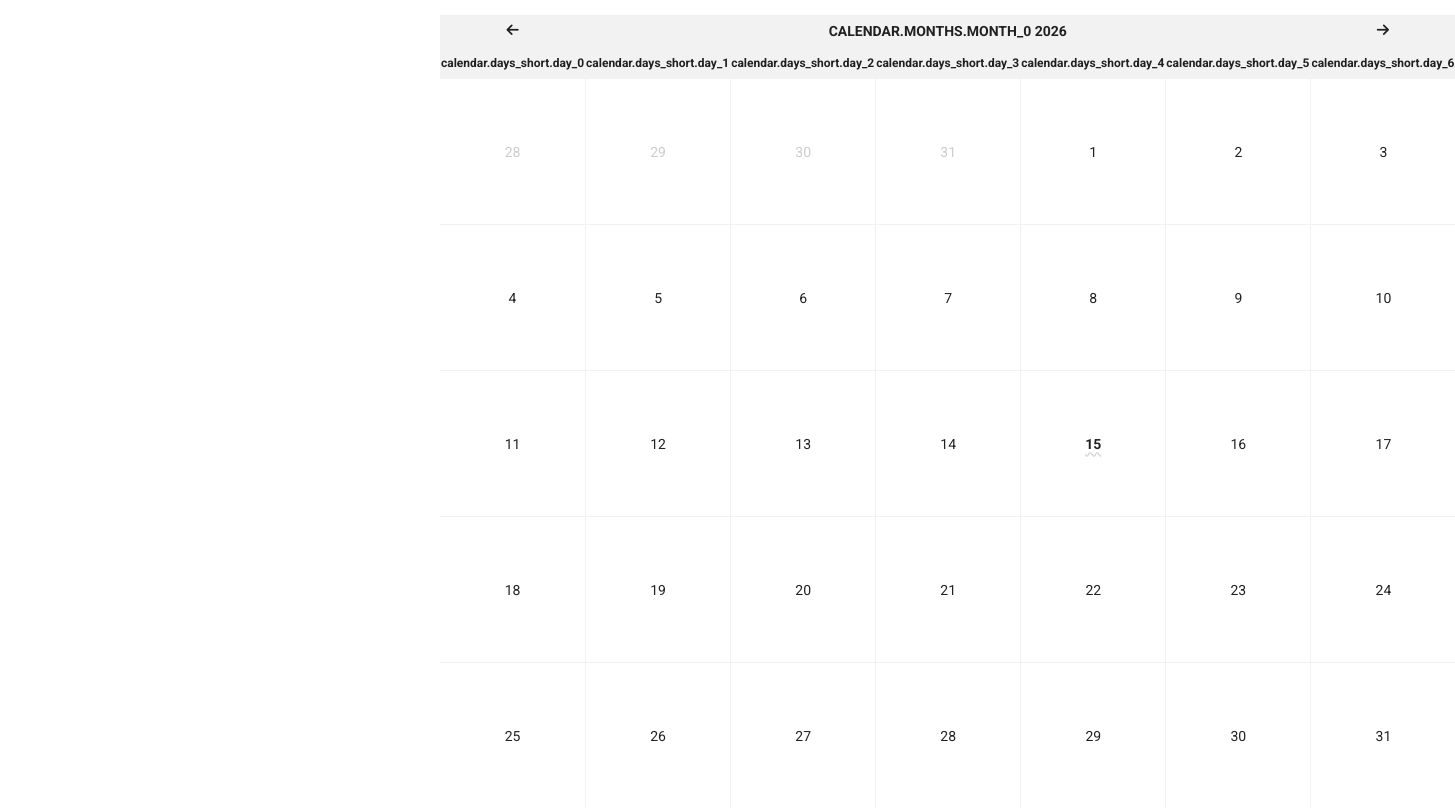
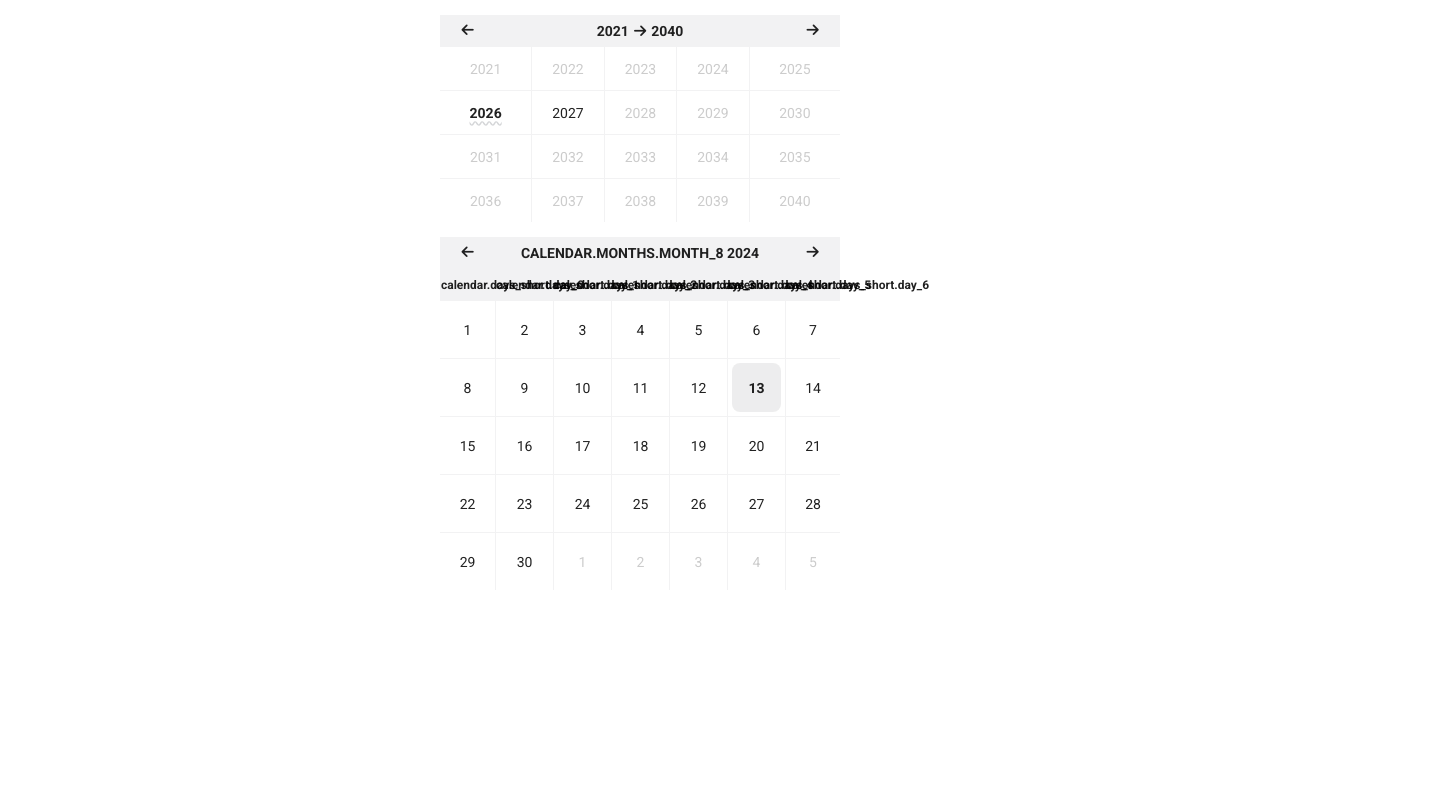
Before and after one commit to sanchezand/react-frontier, a React (Create React App) app: page /calendar in a window 1280 px wide. Shown: the top 810 px of the page, 1455 px wide, since content can reach past the window. Built offline with nearby package versions, Linux system fonts and the light colour scheme; what i18next-resources-to-backend would draw is missing.

Commit message:
Finished calendar

```diff
--- a/src/components/Calendar.tsx
+++ b/src/components/Calendar.tsx
@@ -5,8 +5,14 @@ import Icon from './Icon';
 import style from '../style/calendar.module.scss';
 import { useLocale } from './useLocale';
 
-type CalendarMode = 'date' | 'datetime';
-const YEAR_SECTION_SIZE = 20;
+type CalendarMode = 'date' | 'datetime' | 'month' | 'year' | 'time';
+const YEAR_SECTION_COLUMNS = 5;
+const YEAR_SECTION_ROWS = 4;
+
+function partition<T>(a: T[], n: number) : T[][]{
+	var array : T[] = [...a];
+	return (array.length ? [array.splice(0, n)].concat(partition(array, n)) : []) as T[][];
+}
 
 interface MonthDay{
 	day: number,
@@ -87,6 +93,18 @@ var Calendar = (props: CalendarProps)=>{
 	var [mode, setMode] = useState<SelectMode>(SelectMode.DAY);
 	var [shownMonth, setShownMonth] = useState<MonthDay>(null);
 
+	var current_mode = useMemo(()=>{
+		if(!props.mode || props.mode==='date'){
+			if([SelectMode.HOUR, SelectMode.MINUTES].indexOf(mode)!==-1) return SelectMode.DAY;
+		}else if(props.mode==='month'){
+			if([SelectMode.DAY, SelectMode.HOUR, SelectMode.MINUTES].indexOf(mode)!==-1) return SelectMode.MONTHS;
+		}else if(props.mode==='year'){
+			return SelectMode.YEARS;
+		}
+
+		return mode;
+	}, [mode, props.mode]);
+
 	var selected_date = useMemo(()=>{
 		if(!props.date) return null;
 		return toMonthDay(props.date);
@@ -104,12 +122,12 @@ var Calendar = (props: CalendarProps)=>{
 	var min_date = useMemo(()=>{
 		if(!props.minDate) return null;
 		return toMonthDay(props.minDate);
-	}, []);
+	}, [props.minDate]);
 
 	var max_date = useMemo(()=>{
 		if(!props.minDate) return null;
 		return toMonthDay(props.maxDate);
-	}, []);
+	}, [props.maxDate]);
 
 	var active_days = useMemo(()=>{
 		if(!props.activeDays) return [];
@@ -182,15 +200,23 @@ var Calendar = (props: CalendarProps)=>{
 	}, [shown_month]);
 
 	var goPrev = ()=>{
-		if(mode===SelectMode.DAY){
+		if(current_mode===SelectMode.DAY){
 			setShownMonth(moveMonthDay(shown_month, 'month', -1));
+		}else if(current_mode===SelectMode.MONTHS){
+			setShownMonth(moveMonthDay(shown_month, 'year', -1));
+		}else if(current_mode===SelectMode.YEARS){
+			shown_month.year = shown_month.year-(shown_month.year%(YEAR_SECTION_COLUMNS*YEAR_SECTION_ROWS));
+			setShownMonth(moveMonthDay(shown_month, 'year', -(YEAR_SECTION_COLUMNS*YEAR_SECTION_ROWS)));
 		}
 	}
 	var goNext = ()=>{
-		if(mode===SelectMode.DAY){
+		if(current_mode===SelectMode.DAY){
 			setShownMonth(moveMonthDay(shown_month, 'month', 1));
-			// console.log(shown_month, moveMonthDay(shown_month, 1));
-			// setShownMonth(moveMonthDay(shown_month, 1));
+		}else if(current_mode===SelectMode.MONTHS){
+			setShownMonth(moveMonthDay(shown_month, 'year', 1));
+		}else if(current_mode===SelectMode.YEARS){
+			shown_month.year = shown_month.year-(shown_month.year%(YEAR_SECTION_COLUMNS*YEAR_SECTION_ROWS));
+			setShownMonth(moveMonthDay(shown_month, 'year', (YEAR_SECTION_COLUMNS*YEAR_SECTION_ROWS)));
 		}
 	}
 
@@ -223,7 +249,7 @@ var Calendar = (props: CalendarProps)=>{
 	}
 
 	var changeMode = ()=>{
-		switch(mode){
+		switch(current_mode){
 			case SelectMode.MONTHS: return setMode(SelectMode.YEARS);
 			case SelectMode.DAY: return setMode(SelectMode.MONTHS);
 			case SelectMode.HOUR: return setMode(SelectMode.DAY);
@@ -238,15 +264,15 @@ var Calendar = (props: CalendarProps)=>{
 			if(!is_same_month){
 				setShownMonth(d);
 			}
-			if(props.mode==='date'){
+			setSelectedDate({
+				...d,
+				hour: null,
+				minute: null,
+				second: null
+			});
+			if(!props.mode || props.mode==='date'){
 				if(props.onSelected) props.onSelected(fromMonthDay(d));
 			}else{
-				setSelectedDate({
-					...d,
-					hour: null,
-					minute: null,
-					second: null
-				});
 				setMode(SelectMode.HOUR);
 			}
 		}
@@ -279,11 +305,51 @@ var Calendar = (props: CalendarProps)=>{
 		}
 	}
 
+	var onSelectedMonth = (month: number, year: number)=>{
+		return ()=>{
+			var md : MonthDay = {
+				month,
+				year,
+				day: 1,
+				hour: 12,
+				minute: 0,
+				second: 0,
+				weekday: 0
+			}
+			if(props.mode==='month'){
+				if(props.onSelected) return props.onSelected(fromMonthDay(md));
+			}else{
+				setMode(SelectMode.DAY);
+				return setShownMonth(md);
+			}
+		}
+	}
+
+	var onSelectedYear = (year: number)=>{
+		return ()=>{
+			var md : MonthDay = {
+				month: 1,
+				year,
+				day: 1,
+				hour: 12,
+				minute: 0,
+				second: 0,
+				weekday: 0,
+			}
+			if(props.mode==='year'){
+				if(props.onSelected) return props.onSelected(fromMonthDay(md));
+			}else{
+				setMode(SelectMode.MONTHS);
+				return setShownMonth(md);
+			}
+		}
+	}
+
 	var MonthDays = useMemo(()=>(
 		current_month.days.map((a,i)=>{
 			return <tr key={`cal-week${current_month.month}-${i}`}>
 				{a.map(d=>{
-					var disabled = d!==null && !isDateAvailable(d);
+					var disabled = d===null || !isDateAvailable(d);
 					var is_same_month = !!d && d.month==current_month.month && d.year==current_month.year;
 
 					return <td
@@ -291,12 +357,12 @@ var Calendar = (props: CalendarProps)=>{
 						key={`cal-day-${d.month}-${d.day}`}
 						data-today={isMonthDay(today, d) || undefined}
 						data-empty={d===null || undefined}
+						data-disabled={disabled || undefined}
 					>
 						<div
 							className={style.date}
 							data-empty={d===null || undefined}
-							data-active={undefined}
-							data-disabled={disabled || undefined}
+							data-active={isMonthDay(d, selected_date) || undefined}
 							data-adjacent={!is_same_month || undefined}
 						>
 							{props.showAdjacentMonths===false && !is_same_month ? null : (
@@ -307,7 +373,8 @@ var Calendar = (props: CalendarProps)=>{
 				})}
 			</tr>
 		})
-	), [current_month, today, props.showAdjacentMonths, props.mode])
+	), [current_month, today, props.showAdjacentMonths, current_mode, props.date, props.minDate, props.maxDate])
+
 	var DayTimes = useMemo(()=>(
 		[0, 5, 9, 13, 17, 21].map(a=>(
 			<tr key={`cal-hr-${a}`}>
@@ -320,7 +387,8 @@ var Calendar = (props: CalendarProps)=>{
 				))}
 			</tr>
 		))
-	), [selectedDate, props.mode]);
+	), [selectedDate, current_mode, props.minDate, props.maxDate]);
+
 	var DayMinutes = useMemo(()=>{
 		if(!selectedDate || selectedDate?.hour===null) return null;
 		var formatted_hour = ('0'+selectedDate.hour).slice(-2);
@@ -328,23 +396,99 @@ var Calendar = (props: CalendarProps)=>{
 			{[0, 20, 30, 40].map(a=>(
 				<tr key={`cal-min-r${a}`}>
 					{Array.from(Array(4).keys()).map(b=>(
-						<td key={`cal-min-${a}${b}`}>
-							<div onClick={onSelectedMinutes(a+(b*5))} className={style.time}>{formatted_hour}:{('0'+(a+(b*5))).slice(-2)}</div>
+						<td key={`cal-min-${a}${b}`} onClick={onSelectedMinutes(a+(b*5))}>
+							<div className={style.time}>{formatted_hour}:{('0'+(a+(b*5))).slice(-2)}</div>
 						</td>
 					))}
 				</tr>
 			))}
 			<tr>
-				<td colSpan={4}>
-					<div className={style.time} onClick={onSelectedMinutes(59)}>
+				<td colSpan={4} onClick={onSelectedMinutes(59)}>
+					<div className={style.time}>
 						{formatted_hour}:59
 					</div>
 				</td>
 			</tr>
 		</>
-	}, [selectedDate, props.mode]);
+	}, [selectedDate, current_mode, props.minDate, props.maxDate]);
 
-	var show_move_buttons = mode===SelectMode.DAY || mode===SelectMode.MONTHS || mode==SelectMode.YEARS;
+	var YearMonths = useMemo(()=>(
+		partition(new Array(12).fill(0), 3).map((a,i)=>(
+			<tr key={`cal-mnth-${i}`}>
+				{a.map((b, s)=>{
+					var showing_month = s+(i*3);
+					var active = true;
+					if(min_date){
+						active = shown_month.year>min_date.year || (shown_month.year==min_date.year && (showing_month+1)>=min_date.month);
+					}
+					if(active && max_date){
+						active = shown_month.year<max_date.year || (shown_month.year==max_date.year && (showing_month+1)<=max_date.month);
+					}
+					return <td
+						key={`cal-mnth-${i}-${s}`}
+						colSpan={2}
+						data-today={(today.month===showing_month+1 && today.year===shown_month.year) || undefined}
+						onClick={active ? onSelectedMonth(showing_month+1, shown_month.year) : null}
+						data-disabled={!active || undefined}
+					>
+						<div
+							className={style.time}
+							data-active={selected_date && selected_date.month===(showing_month+1) && selected_date.year===shown_month.year || undefined}
+						>
+							{t(`calendar.months.month_${showing_month}`)}
+						</div>
+					</td>
+				})}
+			</tr>
+		))
+	), [selectedDate, today, shown_month, props.date, props.minDate, props.maxDate]);
+
+	var YearList = useMemo(()=>{
+		var start_year = (shown_month.year-(shown_month.year%20))+1;
+		return new Array(YEAR_SECTION_ROWS).fill(0).map((a,i)=>(
+			<tr key={`cal-year-${start_year}-${i}`}>
+				{new Array(YEAR_SECTION_COLUMNS).fill(0).map((b, s)=>{
+					var shown_year = start_year+((i*YEAR_SECTION_COLUMNS)+s);
+					var active = true;
+					if(min_date){
+						active = shown_year>=min_date.year;
+					}
+					if(active && max_date){
+						active = shown_year<=max_date.year;
+					}
+					return (
+						<td
+							colSpan={2}
+							key={`cal-year-${start_year}-${i}-${s}`}
+							data-today={today.year===shown_year || undefined}
+							data-disabled={!active || undefined}
+							onClick={onSelectedYear(shown_year)}
+						>
+							<div
+								className={style.time}
+								data-active={selected_date?.year===shown_year || undefined}
+							>
+								{shown_year}
+							</div>
+						</td>
+					)
+				})}
+			</tr>
+		))
+	}, [selectedDate, shown_month, today, props.date, props.minDate, props.maxDate])
+
+
+	var middle_col_span = useMemo(()=>{
+		switch(current_mode){
+			case SelectMode.DAY: return 5;
+			case SelectMode.HOUR: return 4;
+			case SelectMode.MINUTES: return 4;
+			case SelectMode.MONTHS: return 4;
+			case SelectMode.YEARS: return (YEAR_SECTION_COLUMNS*2)-2;
+		}
+	}, [current_mode]);
+
+	var show_move_buttons = current_mode===SelectMode.DAY || current_mode===SelectMode.MONTHS || current_mode==SelectMode.YEARS;
 
 	return <table className={classNames(style.calendar, props.className)} style={props.style}>
 		<thead>
@@ -354,14 +498,20 @@ var Calendar = (props: CalendarProps)=>{
 						<Icon name='arrow-left' />
 					</th>
 				)}
-				<th colSpan={show_move_buttons ? 5 : 7} className={style.headerButton} onClick={changeMode}>
-					{mode===SelectMode.DAY ? (
+				<th colSpan={middle_col_span} className={style.headerButton} onClick={changeMode}>
+					{current_mode===SelectMode.DAY ? (
 						`${t(`calendar.months.month_${shown_month.month-1}`)} ${shown_month.year}`
-					) : (mode===SelectMode.HOUR || mode===SelectMode.MINUTES) && !!selectedDate ? <>
+					) : (current_mode===SelectMode.HOUR || current_mode===SelectMode.MINUTES) && !!selectedDate ? <>
 						{`00${selectedDate.day}`.slice(-2)}/{t(`calendar.months_short.month_${selectedDate.month-1}`)}/{selectedDate.year}
-						{mode===SelectMode.MINUTES && selectedDate?.hour!==null && (
+						{current_mode===SelectMode.MINUTES && selectedDate?.hour!==null && (
 							` ${`00${selectedDate.hour}`.slice(-2)}:00`
 						)}
+					</> : current_mode===SelectMode.MONTHS ? (
+						current_month.year
+					) : current_mode===SelectMode.YEARS ? <>
+						{shown_month.year-(shown_month.year%(YEAR_SECTION_COLUMNS*YEAR_SECTION_ROWS))+1}
+						<Icon name='arrow-right' style={{ marginLeft: 5 }} />
+						{(shown_month.year-(shown_month.year%(YEAR_SECTION_COLUMNS*YEAR_SECTION_ROWS))+1) + (YEAR_SECTION_COLUMNS*YEAR_SECTION_ROWS)-1}
 					</> : null}
 				</th>
 				{show_move_buttons && (
@@ -370,17 +520,21 @@ var Calendar = (props: CalendarProps)=>{
 					</th>
 				)}
 			</tr>
-			{mode===SelectMode.DAY && (
+			{current_mode===SelectMode.DAY && (
 				<tr>{new Array(7).fill(0).map((a, i)=><th key={`cal-wkd-${i}`}>{t(`calendar.days_short.day_${i}`)}</th>)}</tr>
 			)}
 		</thead>
 		<tbody>
-			{mode===SelectMode.DAY ? (
+			{current_mode===SelectMode.DAY ? (
 				MonthDays
-			) : mode===SelectMode.HOUR ? (
+			) : current_mode===SelectMode.HOUR ? (
 				DayTimes
-			) : mode===SelectMode.MINUTES ? (
+			) : current_mode===SelectMode.MINUTES ? (
 				DayMinutes
+			) : current_mode===SelectMode.MONTHS ? (
+				YearMonths
+			) : current_mode===SelectMode.YEARS ? (
+				YearList
 			) : null}
 		</tbody>
 	</table>
--- a/src/site/demos/CalendarDemo.tsx
+++ b/src/site/demos/CalendarDemo.tsx
@@ -6,12 +6,9 @@ interface CalendarDemoProps{
 }
 
 var CalendarDemo = (props: CalendarDemoProps)=>{
-	useEffect(()=>{
-
-	}, []);
-
+	var [selected, setSelected] = useState<Date>(null);
 	return <div style={{ maxWidth: 400, margin: 'auto', marginTop: 15 }}>
-		<Calendar onSelected={console.log} mode={'date'} />
+		<Calendar onSelected={setSelected} mode={'year'} date={selected} minDate={new Date(2026, 3, 13)} maxDate={new Date(2027, 8, 28)} />
 		<Calendar style={{ marginTop: 15 }} date={new Date(2024, 8, 13)} onSelected={console.log} />
 	</div>
 }
--- a/src/style/calendar.module.scss
+++ b/src/style/calendar.module.scss
@@ -3,6 +3,7 @@
 .calendar{
 	border-spacing: 0;
 	width: 100%;
+	table-layout: fixed;
 
 	thead tr th{
 		font-size: 12px;
@@ -11,13 +12,16 @@
 		text-align: center;
 		background-color: var(--color-gray-100);
 	}
-	thead tr:first-child th:hover{
+	thead tr:first-child th:not([data-disabled]):hover{
 		cursor: pointer;
 		background-color: var(--color-gray-250);
 	}
 	.prevButton,.nextButton{
 		text-align: center;
 		width: 55px;
+		&[data-disabled]{
+			color: #CCC;
+		}
 		i{
 			font-size: 14px;
 			line-height: 14px;
@@ -30,7 +34,6 @@
 	}
 
 	tbody tr{
-		cursor: pointer;
 		font-size: 14px;
 		// background-color: blue;
 		&:last-child td{
@@ -50,13 +53,14 @@
 			font-size: 14px;
 			font-weight: normal;
 			text-align: center;
+			cursor: default;
 
 			&[data-empty]{
 				border: none;
 			}
 			&[data-today]{
 				font-weight: bold;
-				.date{
+				.date,.time{
 					text-decoration: underline;
 					text-decoration-style: wavy;
 					text-decoration-color: var(--color-gray-300);
@@ -69,7 +73,6 @@
 				aspect-ratio: 1 / 1;
 				height: 100%;
 				margin: 3px;
-				cursor: pointer;
 				display: flex;
 				align-items: center;
 				justify-content: center;
@@ -82,9 +85,14 @@
 					font-weight: bold;
 				}
 			}
+			&[data-disabled]{
+				color: #CCC;
+			}
 			.time{
 				aspect-ratio: unset;
 			}
+			&:not([data-disabled]){
+				cursor: pointer;
 				&:hover{
 					.date,.time{
 						&:not([data-empty]){
@@ -92,6 +100,7 @@
 						}
 						&[data-active]{
 							background-color: var(--color-gray-250);
+						}
 					}
 				}
 			}
```
Lines whose indentation alone changed are shown as unchanged.
